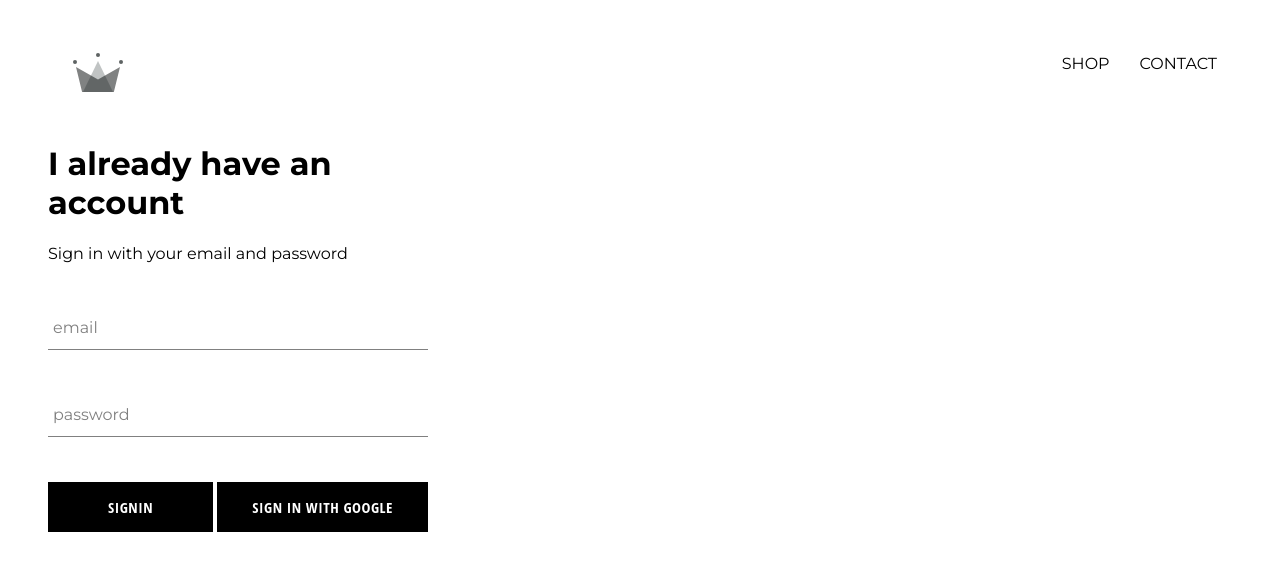
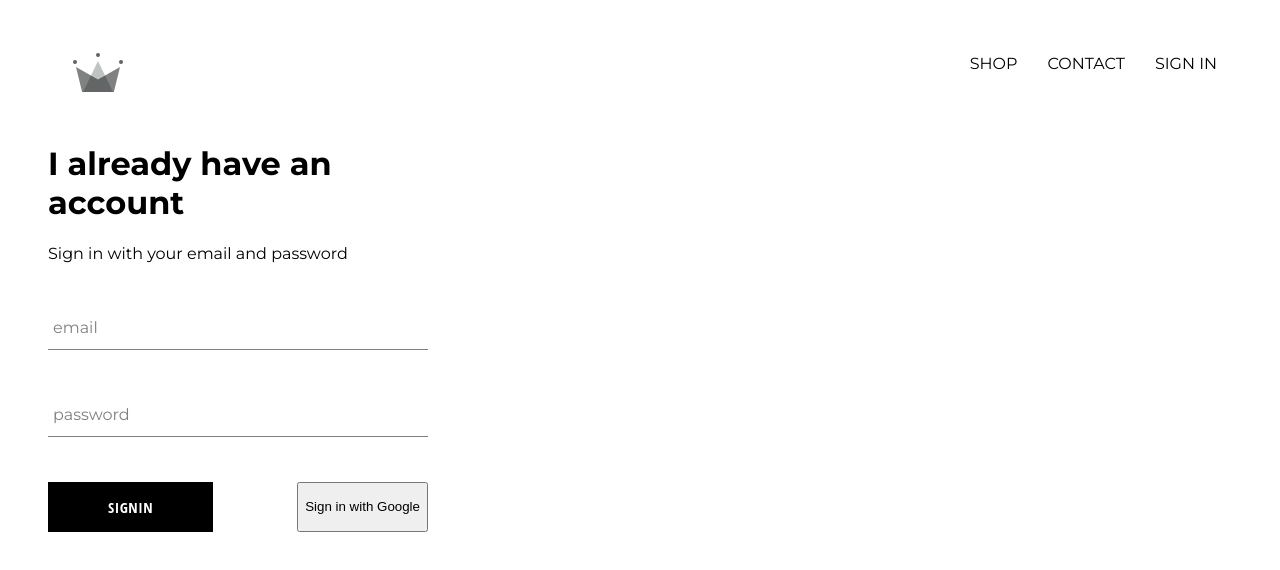
Before and after one commit to Yogesh6214/crown-clothing, a React (Create React App) app: page /signin in a window 1280 px wide. Shown: the top 570 px of the page. Built offline with nearby package versions, Linux system fonts and the light colour scheme; no server answers.

Commit message:
add the class component in app and aut state. add the sign out button

```diff
--- a/src/App.js
+++ b/src/App.js
@@ -4,11 +4,34 @@
 import ShopPage from "./pages/shop/shop.component";
 import Header from "./components/header/header.component";
 import SignInandSignUpPage from "./components/sign-in/sigin-in.component";
+import React from "react";
+import { auth } from "./firebase/firebase.utils";
 
-const App = () => {
+class App extends React.Component {
+  constructor() {
+    super();
+
+    this.state = {
+      currentUser: null,
+    };
+  }
+
+  unsubscribeFromAuth = null;
+  componentDidMount() {
+    this.unsubscribeFromAuth = auth.onAuthStateChanged((user) => {
+      this.setState({ currentUser: user });
+
+      console.log(user);
+    });
+  }
+
+  componentWillUnmount() {
+    this.unsubscribeFromAuth();
+  }
+  render() {
     return (
       <BrowserRouter>
-      <Header />
+        <Header currentUser={this.state.currentUser} />
         <Routes>
           <Route exact path="/" element={<HomePage />} />
           <Route path="/shop" element={<ShopPage />} />
@@ -16,6 +39,7 @@
         </Routes>
       </BrowserRouter>
     );
-};
+  }
+}
 
 export default App;
--- a/src/components/custom-button/custom-button.component.jsx
+++ b/src/components/custom-button/custom-button.component.jsx
@@ -1,7 +1,10 @@
 import "./custom-button.style.scss";
 
-const CustomButton = ({ children, ...otherProps }) => (
-  <button className="custom-button" {...otherProps}>
+const CustomButton = ({ children, isGoogleSignIn, ...otherProps }) => (
+  <button
+    className={`${isGoogleSignIn ? "google-sign-in" : ""}custom-button`}
+    {...otherProps}
+  >
     {children}
   </button>
 );
--- a/src/components/header/header.component.jsx
+++ b/src/components/header/header.component.jsx
@@ -1,8 +1,9 @@
 import { Link } from "react-router-dom";
 import { ReactComponent as Logo } from "../../asset/crown.svg";
 import "./header.style.scss";
+import { auth } from "../../firebase/firebase.utils";
 
-const Header = () => (
+const Header = ({ currentUser }) => (
   <div className="header">
     <Link className="logo-container" to="/">
       <Logo className="logo" />
@@ -14,6 +15,15 @@
       <Link className="option" to="/shop">
         CONTACT
       </Link>
+      {currentUser ? (
+        <div className="option" onClick={() => auth.signOut()}>
+          SIGN OUT
+        </div>
+      ) : (
+        <Link className="option" to="/signin">
+          SIGN IN
+        </Link>
+      )}
     </div>
   </div>
 );
--- a/src/components/header/header.style.scss
+++ b/src/components/header/header.style.scss
@@ -20,6 +20,7 @@
 
         .option {
             padding: 10px 15px;
+            cursor: pointer;
         }
     }
 }
--- a/src/components/sign-in/sigin-in.component.jsx
+++ b/src/components/sign-in/sigin-in.component.jsx
@@ -55,6 +55,7 @@
           <div className="buttons">
             <CustomButton type="submit">SignIN</CustomButton>
             <CustomButton
+              isGoogleSignIn
               onClick={() => {
                 // Close any existing popups
                 window.close();
```
Lines whose indentation alone changed are shown as unchanged.
